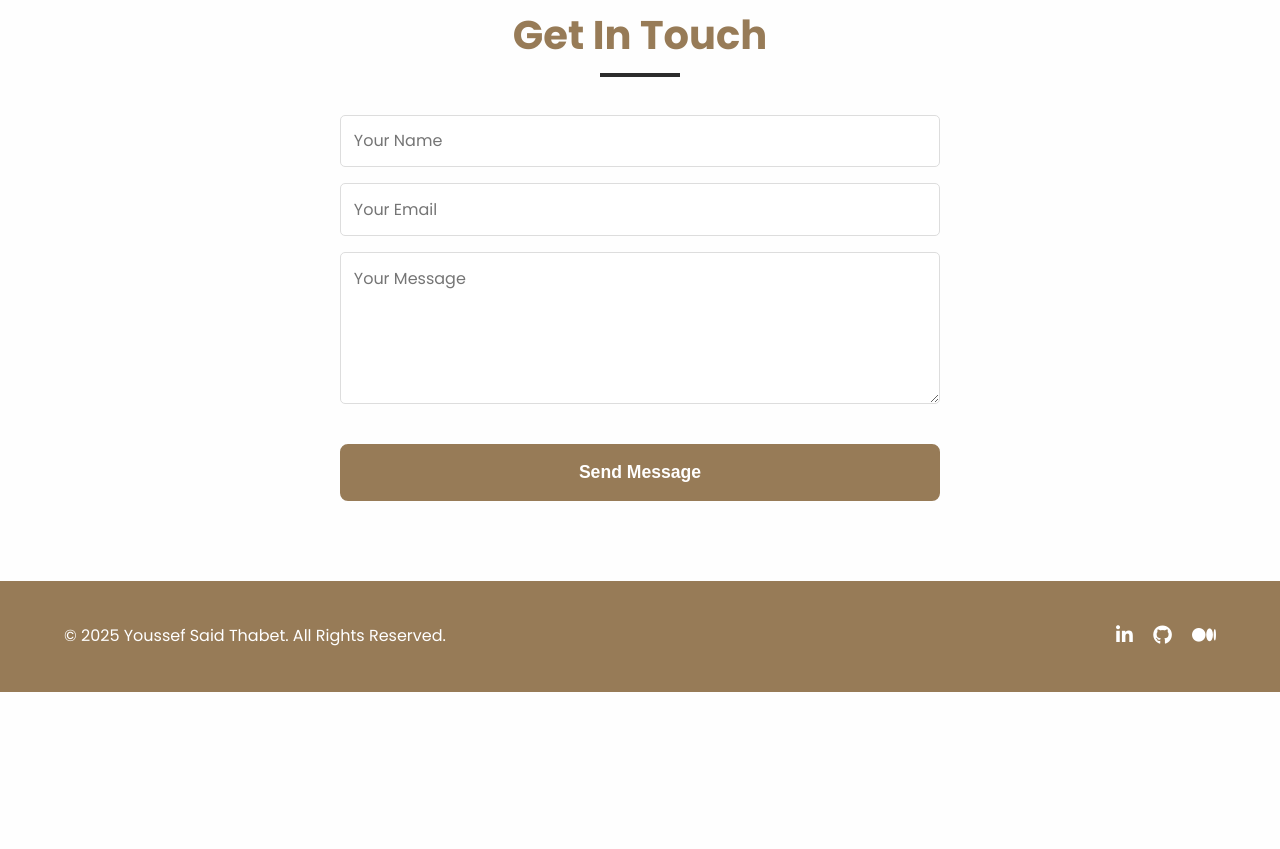
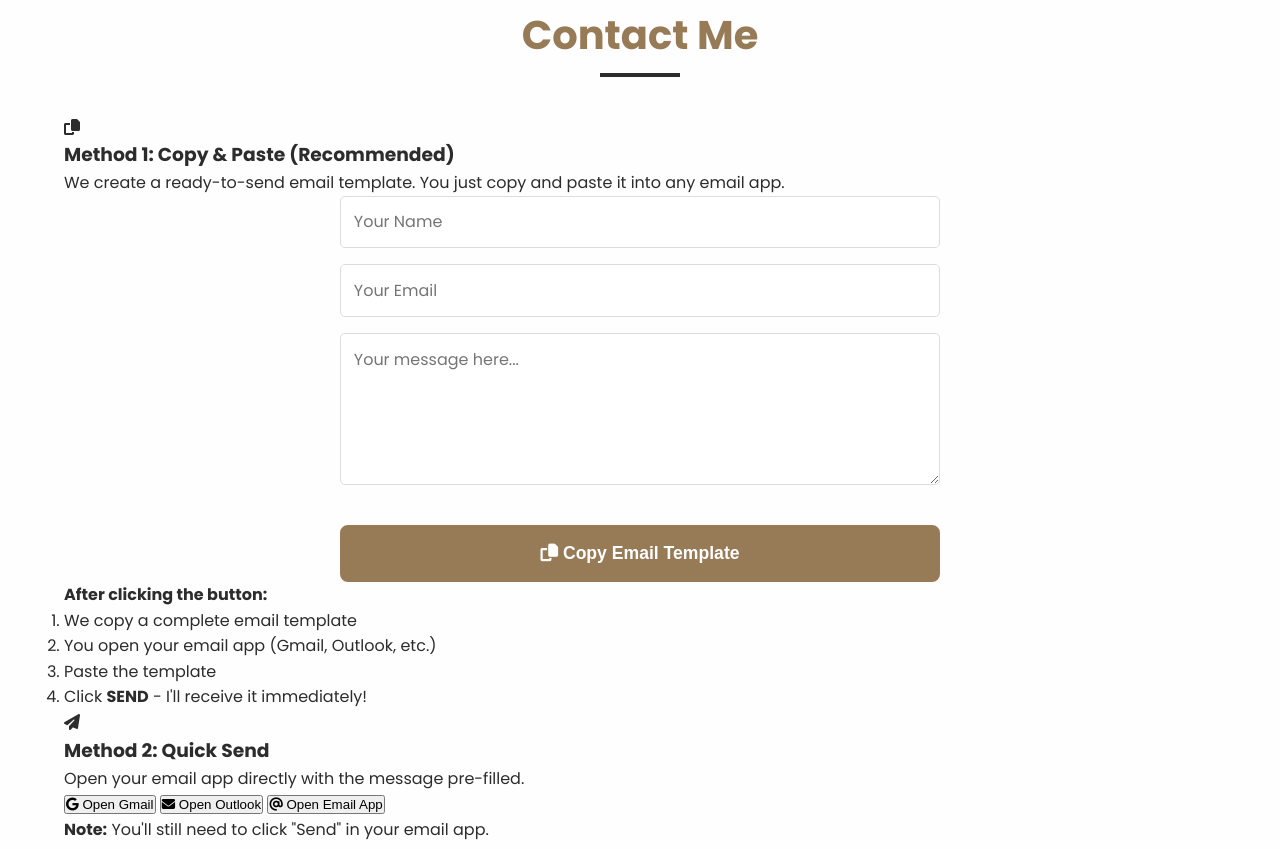
Before and after one commit to youssef-saeed2020/My-Portfolio, a plain HTML site: page index.html in a window 1280 px wide. Shown: the part 6071-6920 px from the top of the page. Before the commit the page ends 6763 px from the top, so only its background shows below. Drawn offline with nearby package versions, Linux system fonts and the light colour scheme.

Commit message:
Update index.html

```diff
--- a/index.html
+++ b/index.html
@@ -479,17 +479,70 @@
         </div>
     </div>
 </section>
-    <!-- Contact Section -->
 <section id="contact">
     <div class="container">
-            <h2 class="section-title">Get In Touch</h2>
+        <h2 class="section-title">Contact Me</h2>
+
         <div class="contact-container">
+            <!-- Method 1: Copy Template (Most Reliable) -->
+            <div class="contact-method">
+                <div class="method-header">
+                    <i class="fas fa-copy"></i>
+                    <h3>Method 1: Copy & Paste (Recommended)</h3>
+                </div>
+                <p class="method-description">We create a ready-to-send email template. You just copy and paste it into any email app.</p>
+
                 <form class="contact-form" id="contactForm">
+                    <div class="form-group">
                         <input type="text" id="name" placeholder="Your Name" required>
+                    </div>
+                    <div class="form-group">
                         <input type="email" id="email" placeholder="Your Email" required>
-                    <textarea id="message" placeholder="Your Message" rows="5" required></textarea>
-                    <button type="button" class="btn btn-primary" onclick="sendToGmail()">Send Message</button>
+                    </div>
+                    <div class="form-group">
+                        <textarea id="message" placeholder="Your message here..." rows="5" required></textarea>
+                    </div>
+
+                    <button type="button" onclick="copyEmailTemplate()" class="btn btn-primary btn-large">
+                        <i class="fas fa-copy"></i> Copy Email Template
+                    </button>
                 </form>
+
+                <div class="method-steps">
+                    <h4>After clicking the button:</h4>
+                    <ol>
+                        <li>We copy a complete email template</li>
+                        <li>You open your email app (Gmail, Outlook, etc.)</li>
+                        <li>Paste the template</li>
+                        <li>Click <strong>SEND</strong> - I'll receive it immediately!</li>
+                    </ol>
+                </div>
+            </div>
+
+            <!-- Method 2: Direct Email Links -->
+            <div class="contact-method">
+                <div class="method-header">
+                    <i class="fas fa-paper-plane"></i>
+                    <h3>Method 2: Quick Send</h3>
+                </div>
+                <p class="method-description">Open your email app directly with the message pre-filled.</p>
+
+                <div class="email-buttons">
+                    <button onclick="openGmailCompose()" class="email-provider-btn gmail">
+                        <i class="fab fa-google"></i> Open Gmail
+                    </button>
+                    <button onclick="openOutlookCompose()" class="email-provider-btn outlook">
+                        <i class="fas fa-envelope"></i> Open Outlook
+                    </button>
+                    <button onclick="openDefaultEmail()" class="email-provider-btn default">
+                        <i class="fas fa-at"></i> Open Email App
+                    </button>
+                </div>
+
+                <div class="method-note">
+                    <p><strong>Note:</strong> You'll still need to click "Send" in your email app.</p>
+                </div>
+            </div>
         </div>
     </div>
 </section>
```
Lines whose indentation alone changed are shown as unchanged.
